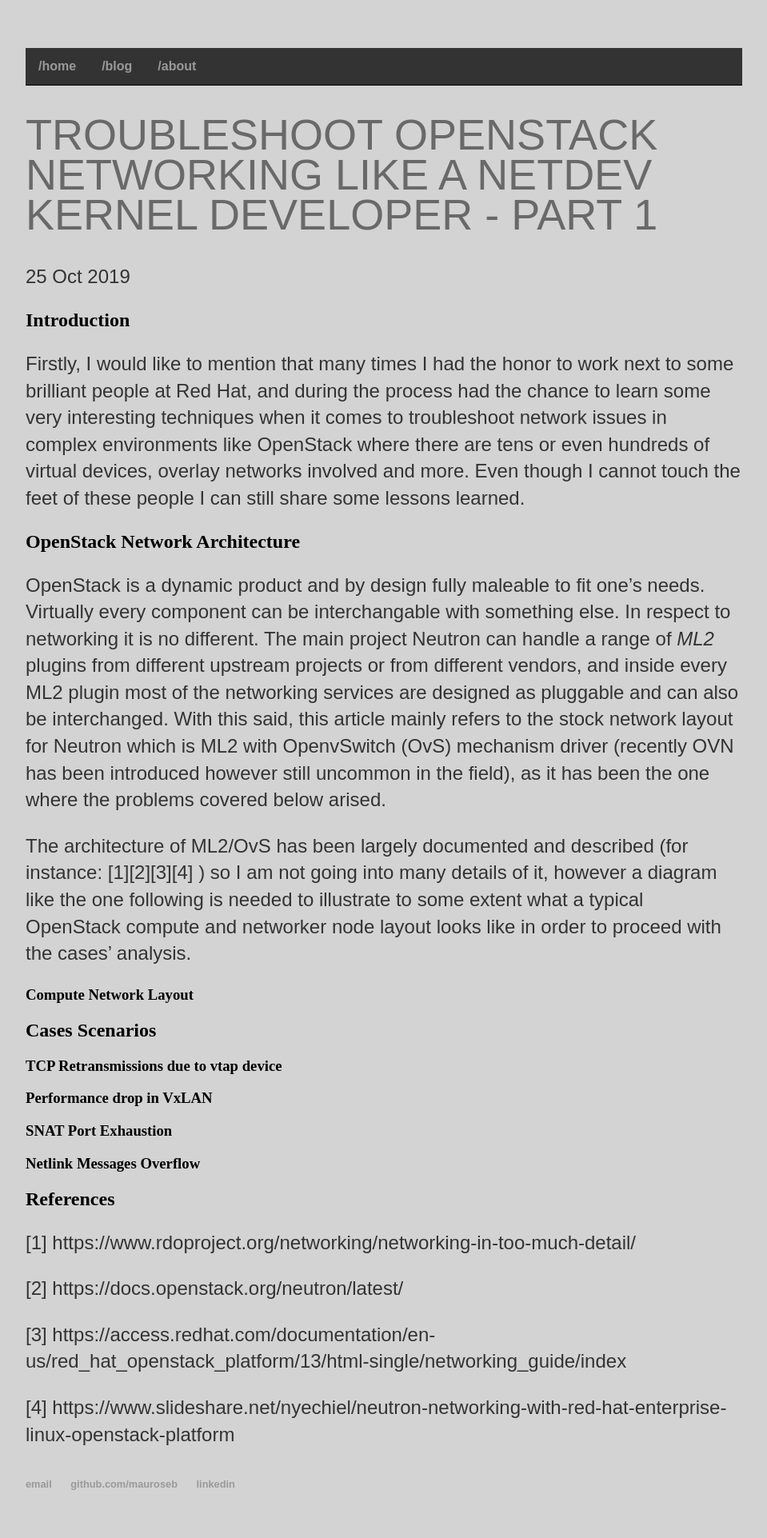
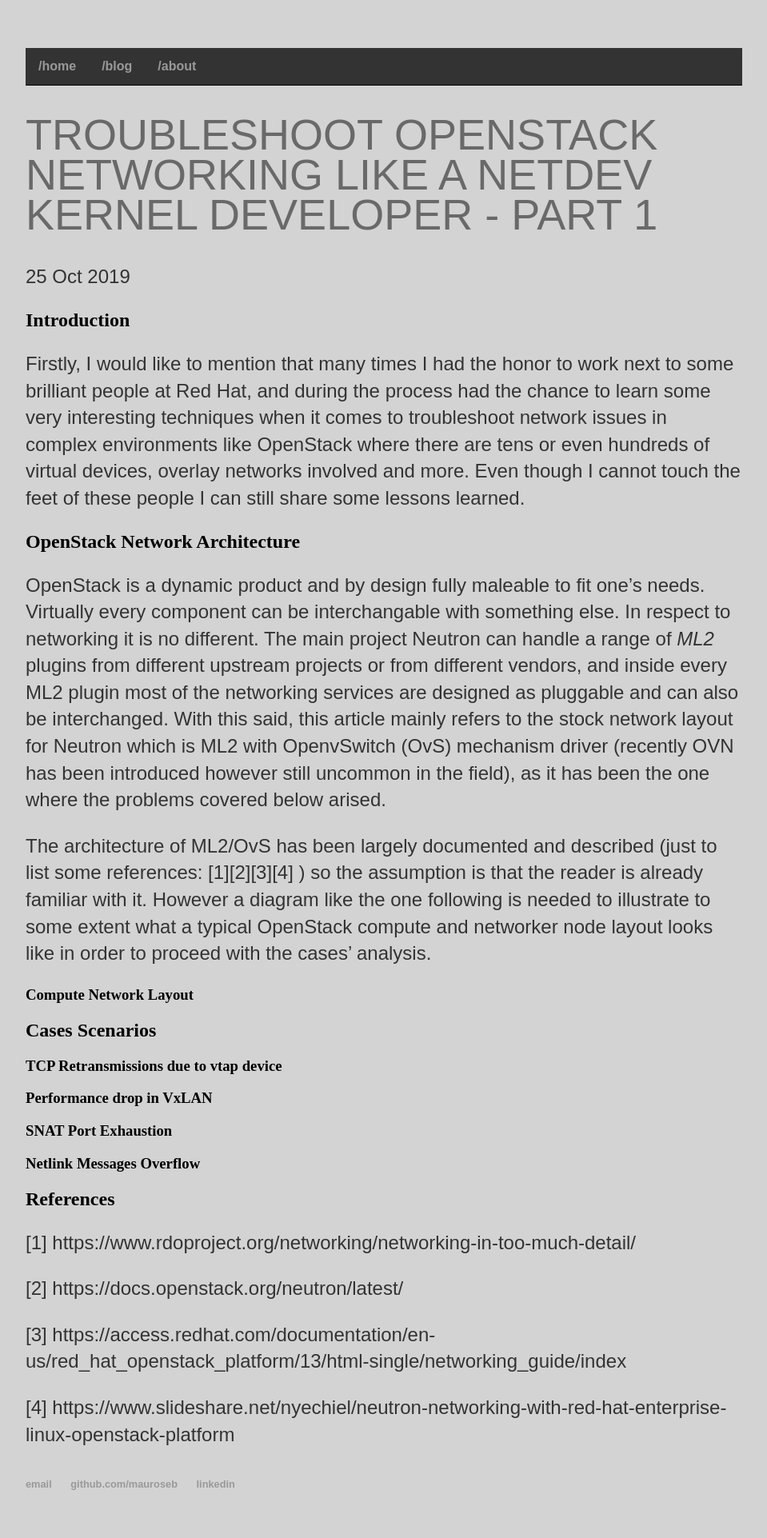
Before and after one commit to mauroseb/mauroseb.github.io, a Jekyll site: the page built from _posts/2019-10-25-troubleshoot-networks-like-netdev.md, in a window 1280 px wide. Shown: the whole page at 80% size, without its empty margins (160-1119 px from the left). Built offline with Jekyll 4.4.1, drawn with Linux system fonts in a browser that asks for light colours.

Commit message:
Update 2019-10-25-troubleshoot-networks-like-netdev.md

```diff
--- a/_posts/2019-10-25-troubleshoot-networks-like-netdev.md
+++ b/_posts/2019-10-25-troubleshoot-networks-like-netdev.md
@@ -15,7 +15,7 @@
 
 OpenStack is a dynamic product and by design fully maleable to fit one's needs. Virtually every component can be interchangable with something else. In respect to networking it is no different. The main project Neutron can handle a range of _ML2_ plugins from different upstream projects or from different vendors, and inside every ML2 plugin most of the networking services are designed as pluggable and can also be interchanged. With this said, this article mainly refers to the stock network layout for Neutron which is ML2 with OpenvSwitch (OvS) mechanism driver (recently OVN has been introduced however still uncommon in the field), as it has been the one where the problems covered below arised.
 
-The architecture of ML2/OvS has been largely documented and described (for instance: [1][2][3][4] ) so I am not going into many details of it, however a diagram like the one following is needed to illustrate to some extent what a typical OpenStack compute and networker node layout looks like in order to proceed with the cases' analysis.
+The architecture of ML2/OvS has been largely documented and described (just to list some references: [1][2][3][4] ) so the assumption is that the reader is already familiar with it. However a diagram like the one following is needed to illustrate to some extent what a typical OpenStack compute and networker node layout looks like in order to proceed with the cases' analysis.
 
 ### Compute Network Layout
 
```
